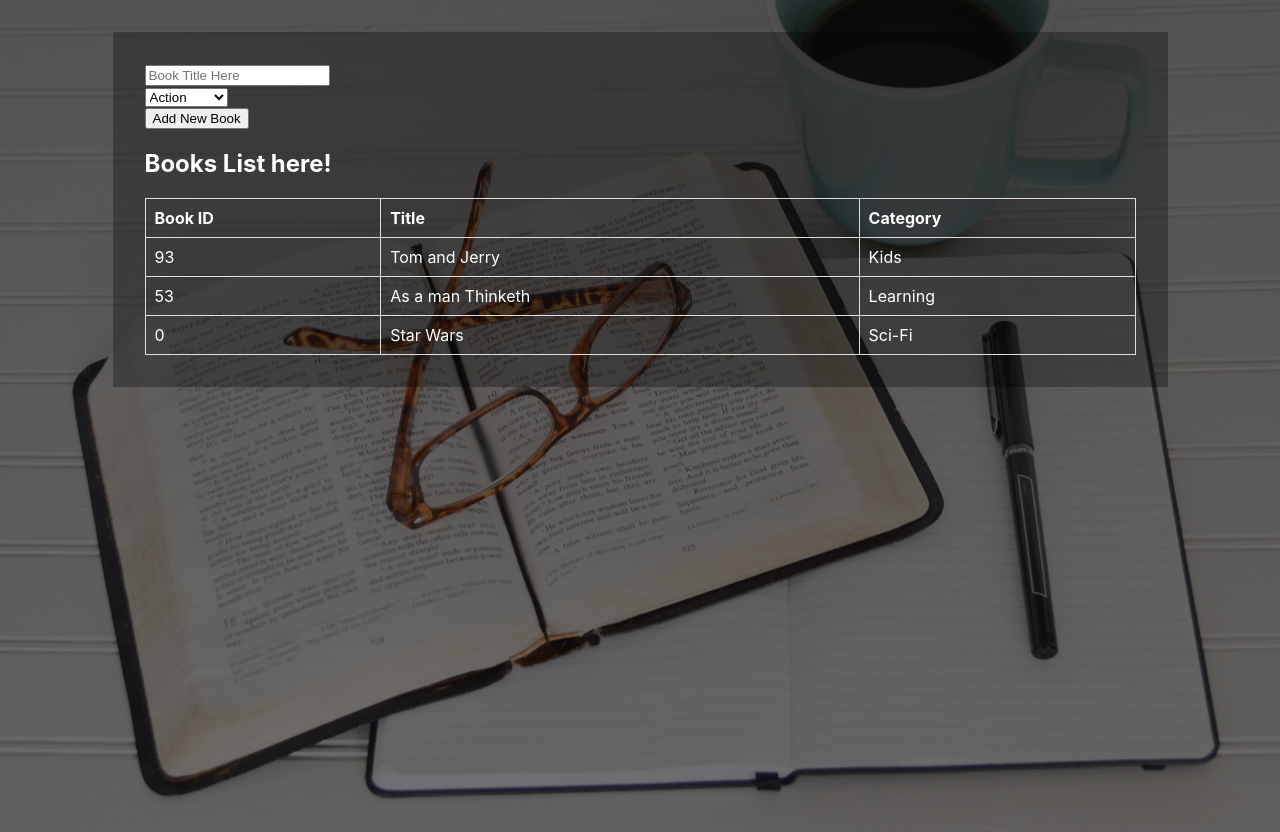
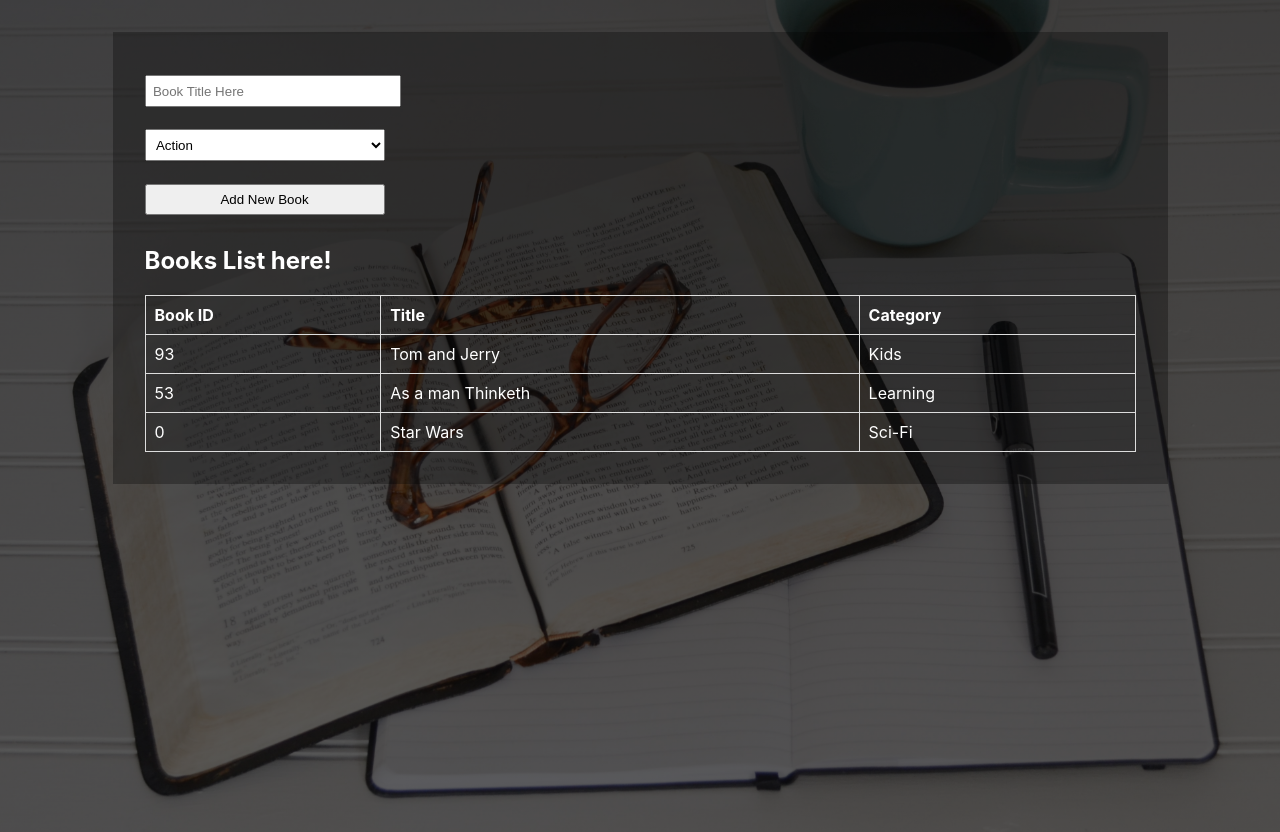
Before and after one commit to ClaytonSiby/Magic-Books-Inc, a React (Create React App) app: page / in a window 1280 px wide. Built offline with nearby package versions, Linux system fonts and the light colour scheme.

Commit message:
Add styles for the form & run code analyzers

```diff
--- a/src/assets/App.css
+++ b/src/assets/App.css
@@ -22,3 +22,15 @@ th {
   text-align: left;
   padding: 9px;
 }
+
+form {
+  width: 100%;
+}
+
+input[type=text],
+.submit,
+select {
+  width: 15rem;
+  padding: 0.4rem;
+  margin: 0.7rem 0;
+}
--- a/src/containers/BooksForm.js
+++ b/src/containers/BooksForm.js
@@ -26,7 +26,7 @@ const BooksForm = () => {
           </select>
         </div>
         <div className="form-group">
-          <button type="button">Add New Book</button>
+          <button type="submit" className="submit">Add New Book</button>
         </div>
       </form>
     </div>
--- a/src/index.css
+++ b/src/index.css
@@ -14,7 +14,7 @@ body {
     sans-serif;
   -webkit-font-smoothing: antialiased;
   -moz-osx-font-smoothing: grayscale;
-  background: linear-gradient(rgba(0, 0, 0, 0.6), rgba(0, 0, 0, 0.5)), url('./assets/main-bg.jpg');
+  background: linear-gradient(rgba(0, 0, 0, 0.7), rgba(0, 0, 0, 0.6)), url('./assets/main-bg.jpg');
   background-repeat: no-repeat;
   background-size: cover;
   background-position: center center;
```
